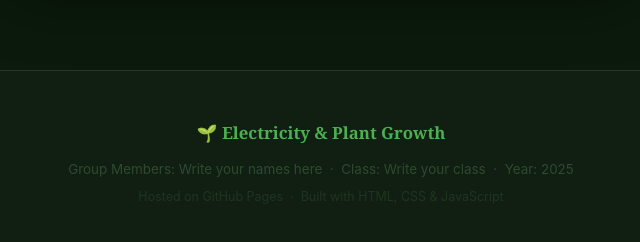
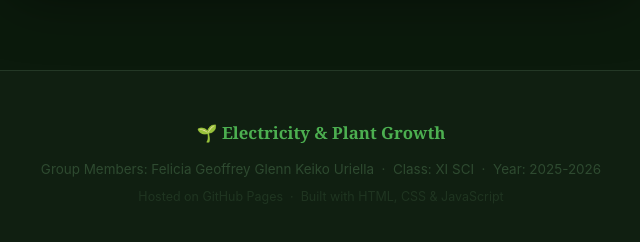
Before and after one commit to glennn-mw/https-group3.github.io, a plain HTML site: page index.html in a window 1280 px wide. Shown: the part 8194-8436 px from the top of the page, 319-959 px from the left. Drawn offline with Linux system fonts and the light colour scheme.

Commit message:
Update index.html

```diff
--- a/index.html
+++ b/index.html
@@ -462,7 +462,7 @@ footer{background:var(--bg2);border-top:1px solid var(--border);padding:2.8rem 2
 <footer>
   <span class="ft-logo">🌱 Electricity &amp; Plant Growth</span>
   <!-- ✏️ EDIT names, class, year -->
-  Group Members: Write your names here &nbsp;·&nbsp; Class: Write your class &nbsp;·&nbsp; Year: 2025<br>
+  Group Members: Felicia Geoffrey Glenn Keiko Uriella &nbsp;·&nbsp; Class: XI SCI &nbsp;·&nbsp; Year: 2025-2026<br>
   <span style="opacity:.5;font-size:.78rem">Hosted on GitHub Pages &nbsp;·&nbsp; Built with HTML, CSS &amp; JavaScript</span>
 </footer>
 
```
